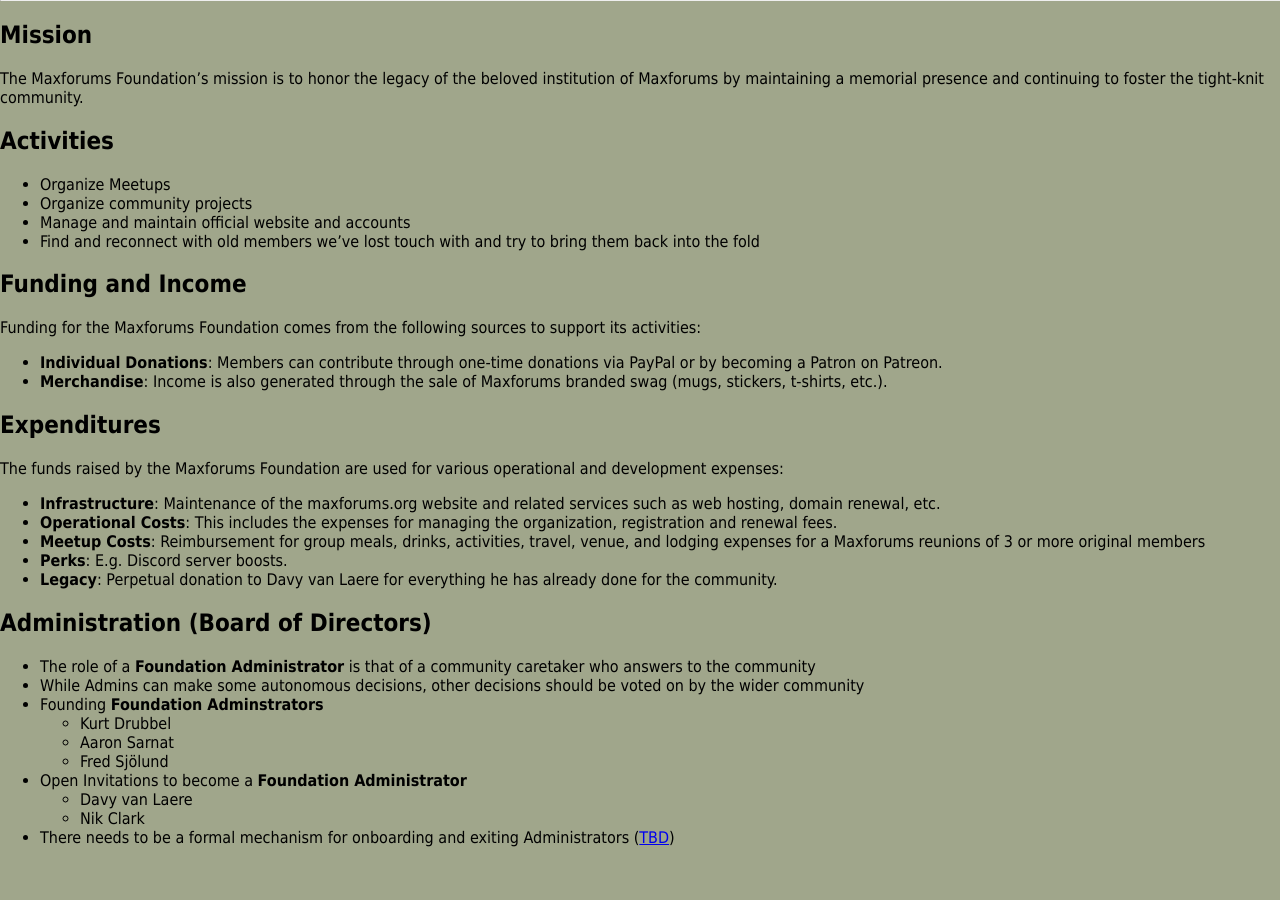
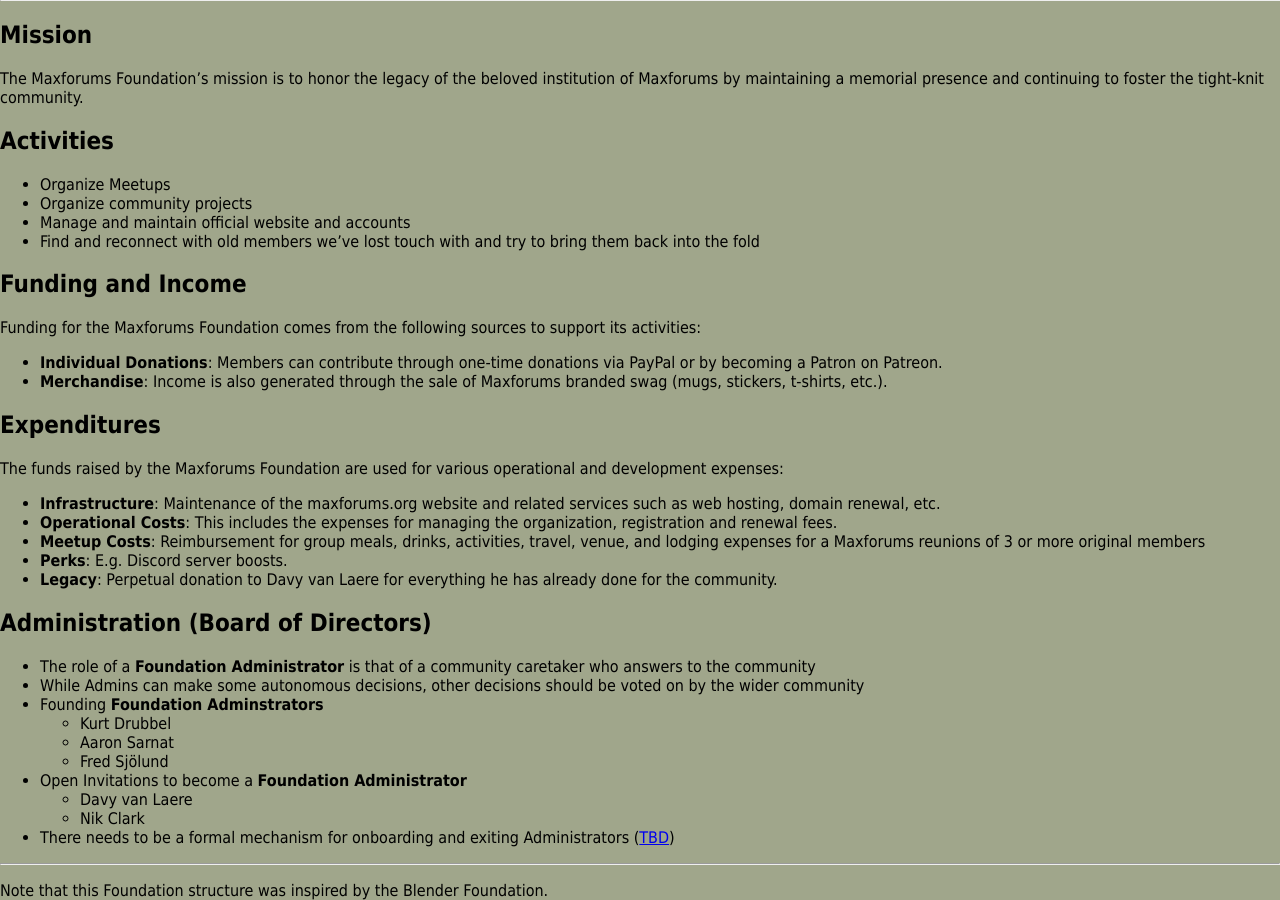
Before and after one commit to maxforums/maxforums.org, a Jekyll site: the page built from foundation.md, in a window 1280 px wide and 900 px high, scrolled down 588 px. Built offline with Jekyll 4.4.1, drawn with Linux system fonts in a browser that asks for light colours; our own code applies the rules of GitHub Pages for plain Markdown files; before the commit the page ends 1435 px from its top, so only the background shows below that.

Commit message:
Update foundation.md

```diff
--- a/foundation.md
+++ b/foundation.md
@@ -64,3 +64,7 @@
     - Davy van Laere
     - Nik Clark
 - There needs to be a formal mechanism for onboarding and exiting Administrators ([TBD](https://github.com/maxforums/maxforums.org/issues/21))
+
+---
+
+Note that this Foundation structure was inspired by the Blender Foundation.
```
